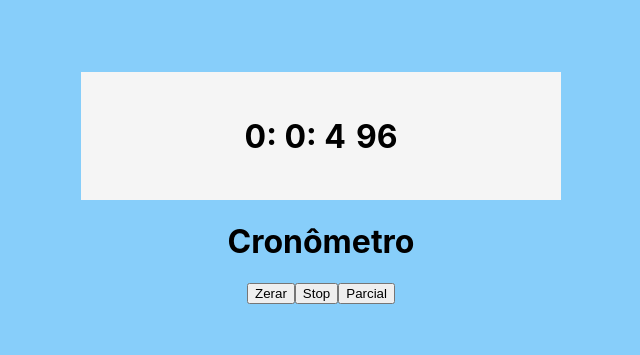
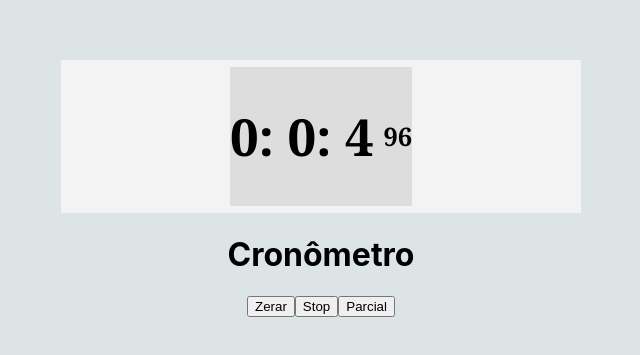
Before and after one commit to gabrielbbrito1/Desafio2-React, a React (Create React App) app: page / in a window 1280 px wide. Shown: the part 201-556 px from the top of the page, without its empty margins (319-959 px from the left). Built offline with nearby package versions, Linux system fonts and the light colour scheme.

Commit message:
Modificando CSS

```diff
--- a/src/App.css
+++ b/src/App.css
@@ -4,21 +4,42 @@
     justify-content: center;
     align-items: center;
     flex-direction: column;
-    background-color: lightskyblue
+    background-color: rgb(220,228,230)
 }
 .contadorFlex{
     display: flex;
     flex-direction: row;
     margin: 10px;
+    font-family: Baskerville, Georgia;
+    background-color: rgb(221, 221, 221);
 }
 .contador{
     margin-right: 10px;
+    font-size: 4vw;
 }
 .counterBody{
     background-color: whitesmoke;
-    width: 60vh;
-    height: 10vw;
+    width: 65vh;
+    height: 12vw;
     display: flex;
     justify-content: center;
     align-items: center;
+    background-color: rgb(243, 243, 243)
 }
+.contadorCent{
+    opacity: 2.0;
+    display: flex;
+    justify-content: center;
+    align-items: center;
+    font-size: 2vw;
+
+}
+ /*.buttonBlack{
+    background-color: #C6CCD2;
+     border-color: #AAB3BB;
+}
+.buttonBlack, .buttonBlack:focus, .buttonBlack:active {
+    background-color: #B8BFC7;
+    border-color: #AAB3BB;
+}
+*/
--- a/src/App.js
+++ b/src/App.js
@@ -139,7 +139,7 @@ class App extends React.Component {
         </div>
 
         <div className = "button">
-          <Botao onClick={() => this.zerarCronometro()} label={"Zerar"} />
+          <Botao className= "buttonBlack" onClick={() => this.zerarCronometro()} label={"Zerar"} />
           <Botao onClick={() => this.pararTempo()} label={this.state.nameStop} />
           <Botao onClick={() => this.parcial()} label={"Parcial"} />
         </div>
--- a/src/Contador.js
+++ b/src/Contador.js
@@ -5,7 +5,7 @@ import './App.css';
 const Contador = (props) => (
     <div className = "contadorFlex">
         <h1 className = "contador"> {props.horas}: { props.minutos }: { props.segundos } </h1>
-        <h1> {props.centesimos} </h1>
+        <h1 className = "contadorCent"> {props.centesimos} </h1>
     </div>
 )
 
```
